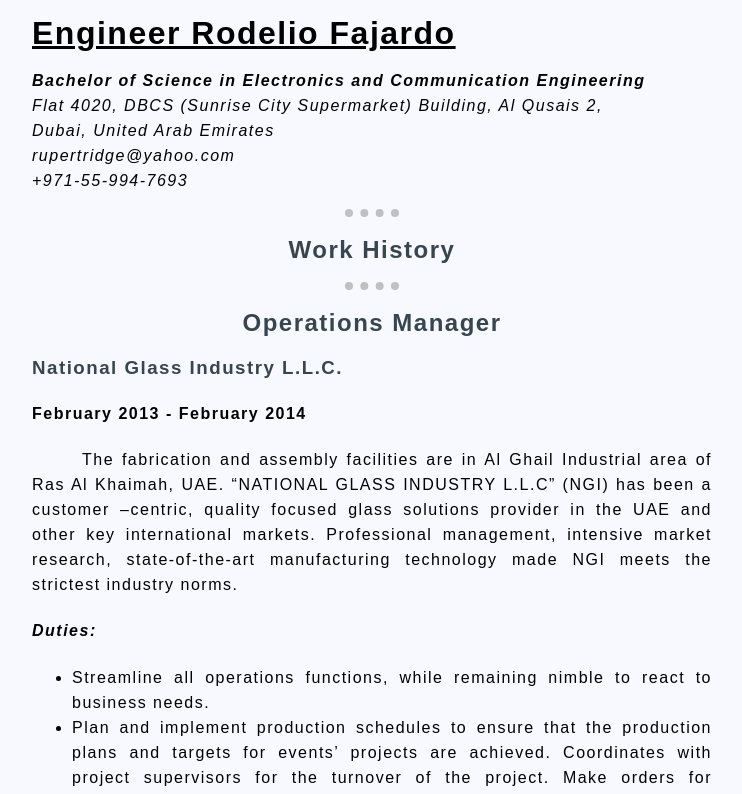
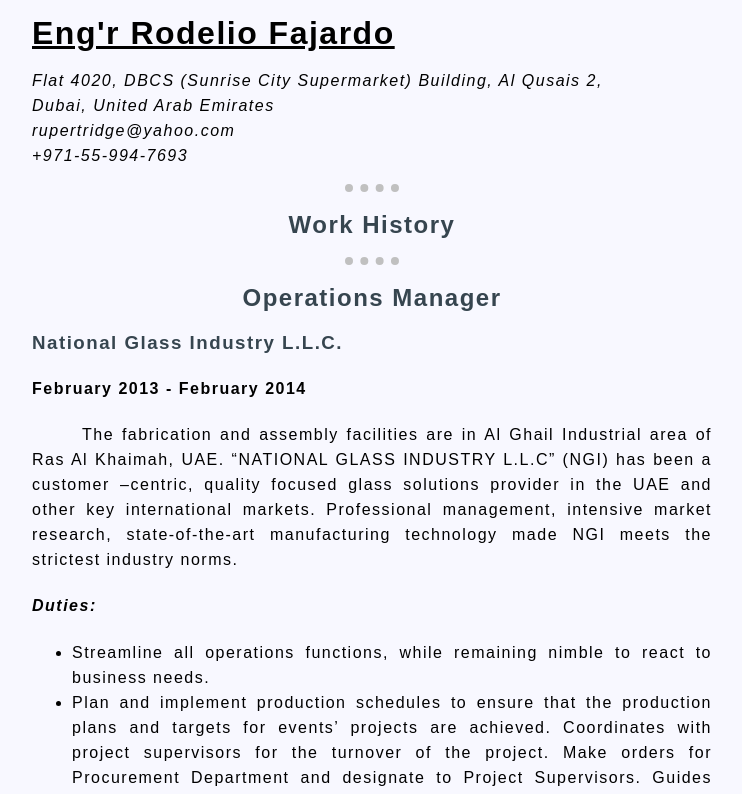
Before and after one commit to engrfajardo/cv, a plain HTML site: page OM NGI.html in a window 1280 px wide. Shown: the top 794 px of the page, without its empty margins (268-1010 px from the left). Drawn offline with Linux system fonts and the light colour scheme.

Commit message:
Add files via upload

```diff
--- a/OM NGI.html
+++ b/OM NGI.html
@@ -8,11 +8,8 @@
 </head>
 
 <body>
-  <h1><a href="index.html">Engineer Rodelio Fajardo</a></h1>
+  <h1><a href="index.html">Eng'r Rodelio Fajardo</a></h1>
   <dl>
-    <dt>
-      <em><strong>Bachelor of Science in Electronics and Communication Engineering</strong></em>
-    </dt>
     <dt>
       <em>Flat 4020, DBCS (Sunrise City Supermarket) Building, Al Qusais 2,<br />Dubai, United Arab Emirates</em>
     </dt>
```
Also changed, not shown: Engineer Ionics.html (+1 -4 lines), Manager CGG.html (+1 -4 lines), Manager Intermetal.html (+1 -4 lines), Manager Rawaat.html (+1 -4 lines), OIC Cybertising.html (+1 -4 lines), OM Ben Hussain.html (+1 -4 lines), WS SFS.html (+1 -4 lines), index.html (+1 -4 lines).
